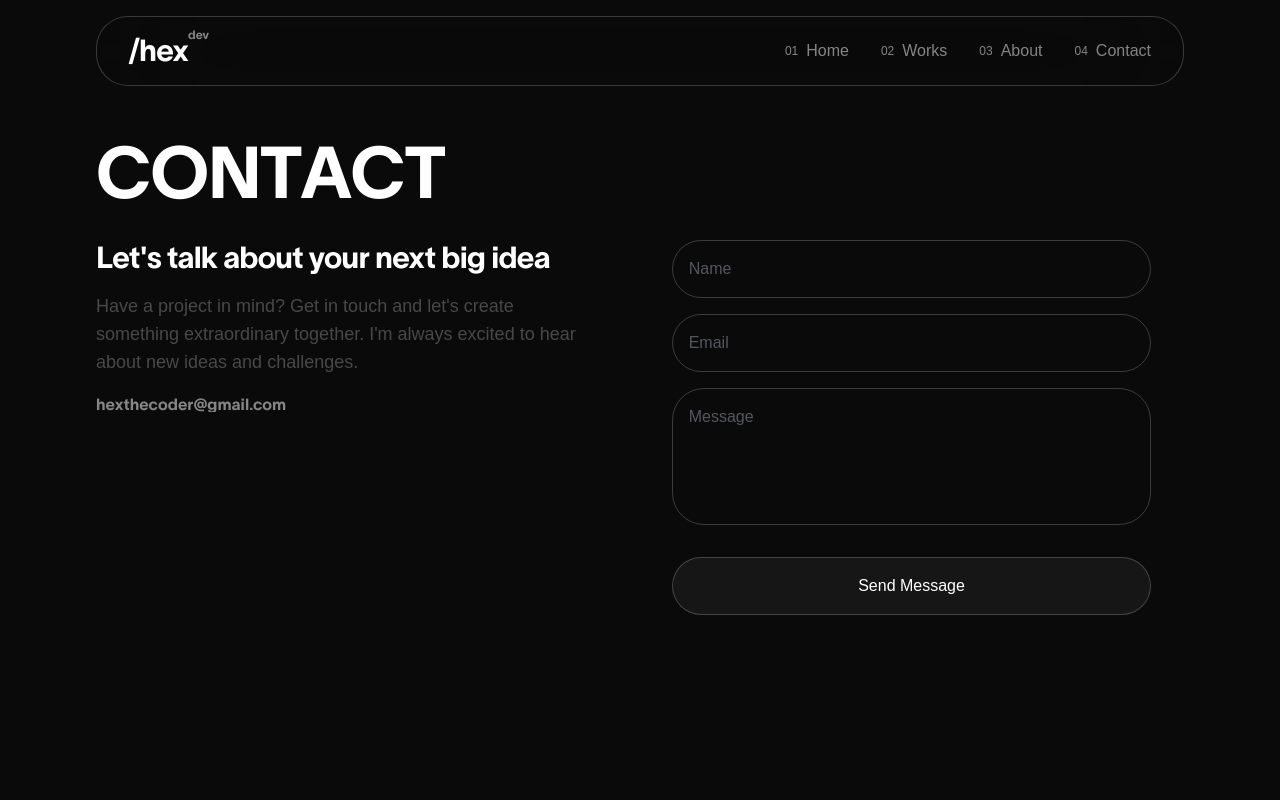
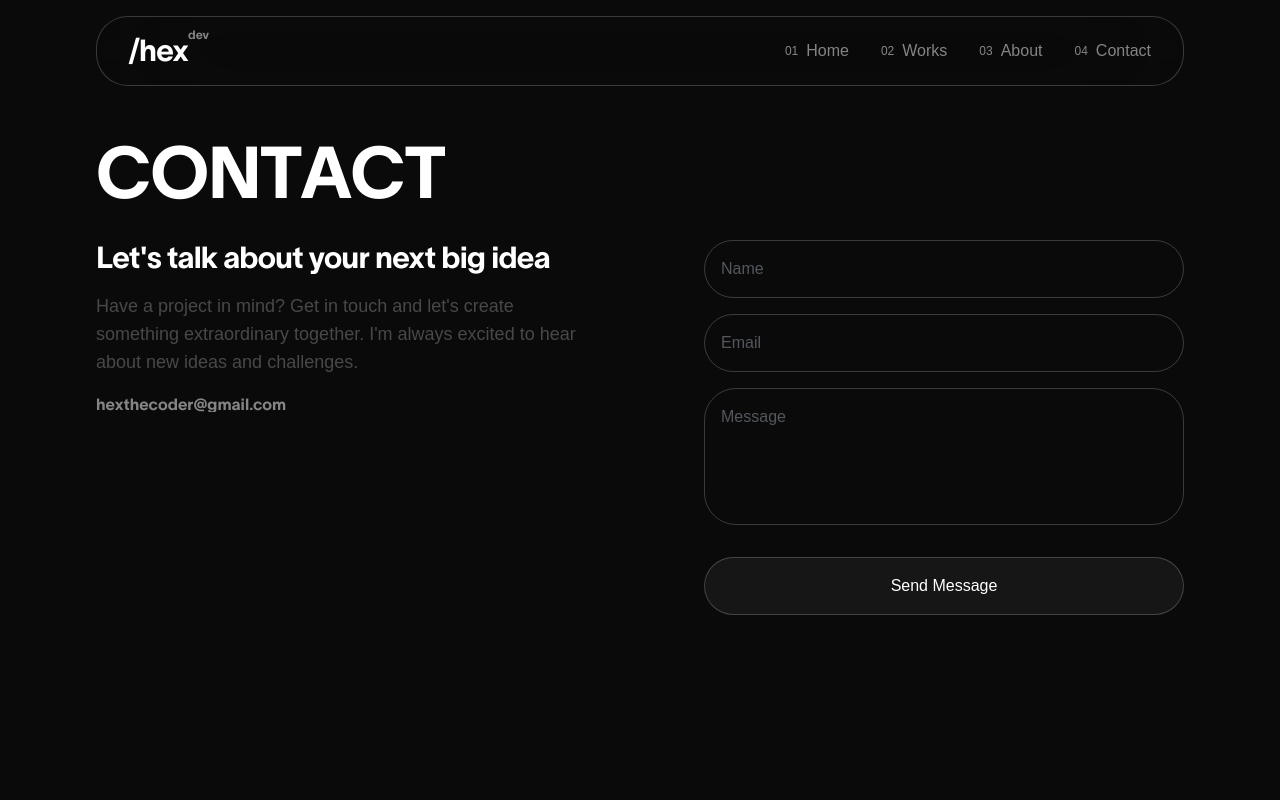
Before and after one commit to 66HEX/personal-website, a Next.js app: page /contact in a window 1280 px wide. Shown: the top 800 px of the page. Built offline with nearby package versions, Linux system fonts and the light colour scheme; a web font is replaced by a local one.

Commit message:
contactPage: fixed form width issue

```diff
--- a/app/contact/page.tsx
+++ b/app/contact/page.tsx
@@ -77,8 +77,8 @@ export default function Contact() {
                 <div className="h-[30vh] py-8 flex items-end">
                     <h1 ref={titleRef} className="text-4xl md:text-7xl font-[750] tracking-tight uppercase">Contact</h1>
                 </div>
-                <div className="grid md:grid-cols-2 gap-24">
-                    <div>
+                <div className="grid md:grid-cols-2 gap-32 w-full">
+                    <div className="col-span-1">
                         <h2 ref={subtitleRef} className="text-3xl font-[750] tracking-tight">Let's talk about your next big idea</h2>
                         <p ref={descriptionRef} className="text-lg font-[300] opacity-50 my-4">
                             Have a project in mind? Get in touch and let's create something extraordinary together.
@@ -90,7 +90,9 @@ export default function Contact() {
                             </AnimatedLink>
                         </Link>
                     </div>
-                    <ContactForm />
+                    <div className="col-span-1 w-full">
+                        <ContactForm />
+                    </div>
                 </div>
             </div>
         </div>
```
